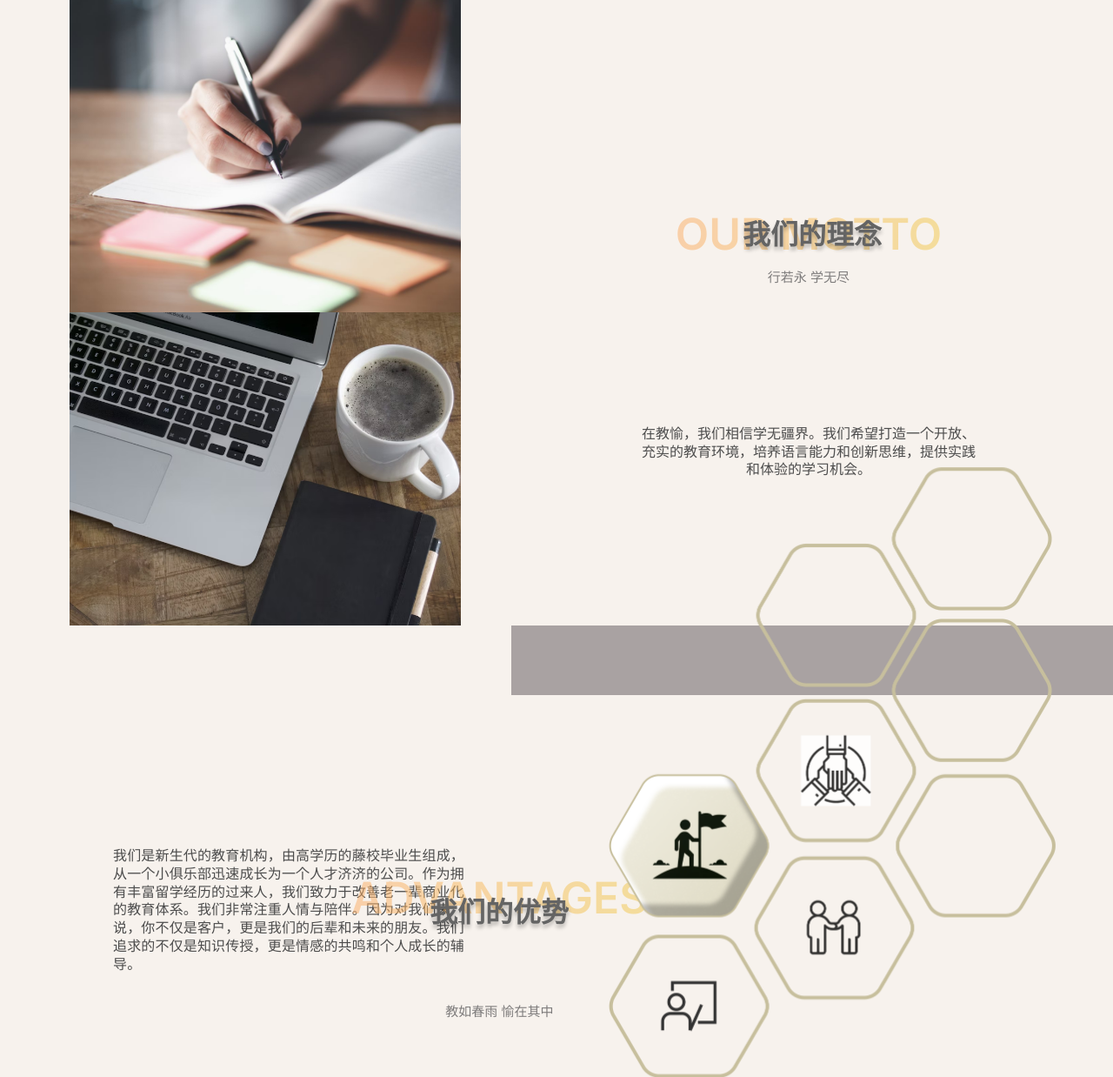
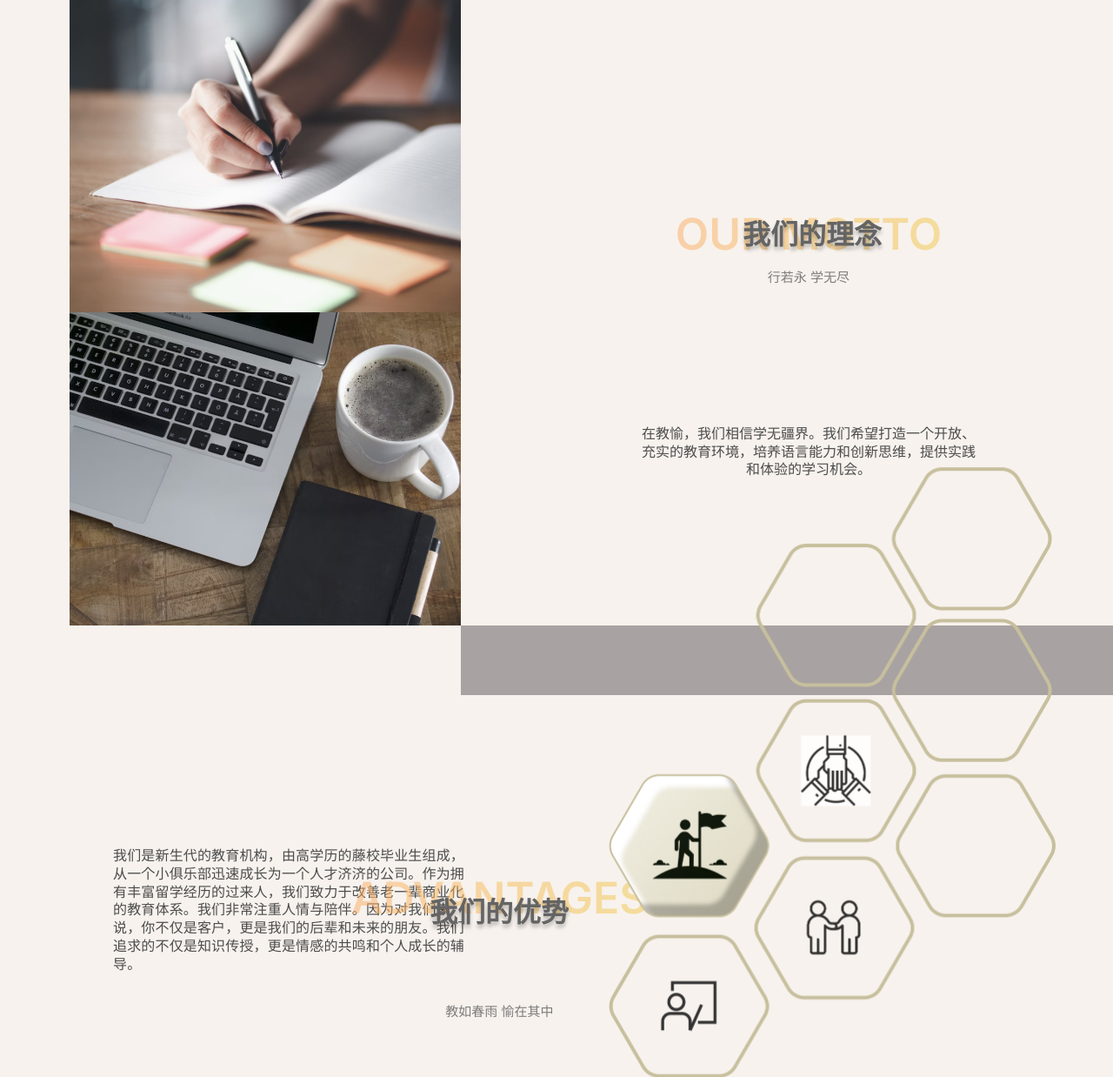
Before and after one commit to BREADLuVER/eduphoria-web, a Flask app: page / in a window 1280 px wide. Shown: the part 953-2191 px from the top of the page at 87% size. Run offline with Flask 2, Linux system fonts and the light colour scheme; some libraries are stand-ins or nearby versions.

Commit message:
rectangle postioning finished

```diff
--- a/static/css/index-css.css
+++ b/static/css/index-css.css
@@ -441,7 +441,7 @@ button {
     position: absolute;
     bottom: 0;
     right: 0;
-    width: 58vw; /* 60% of the viewport width */
+    width: 100%; /* 60% of the viewport width */
     height: 10vh; /* 10% of the viewport height */
     background: #a9a2a2;
     z-index: 1;
```
